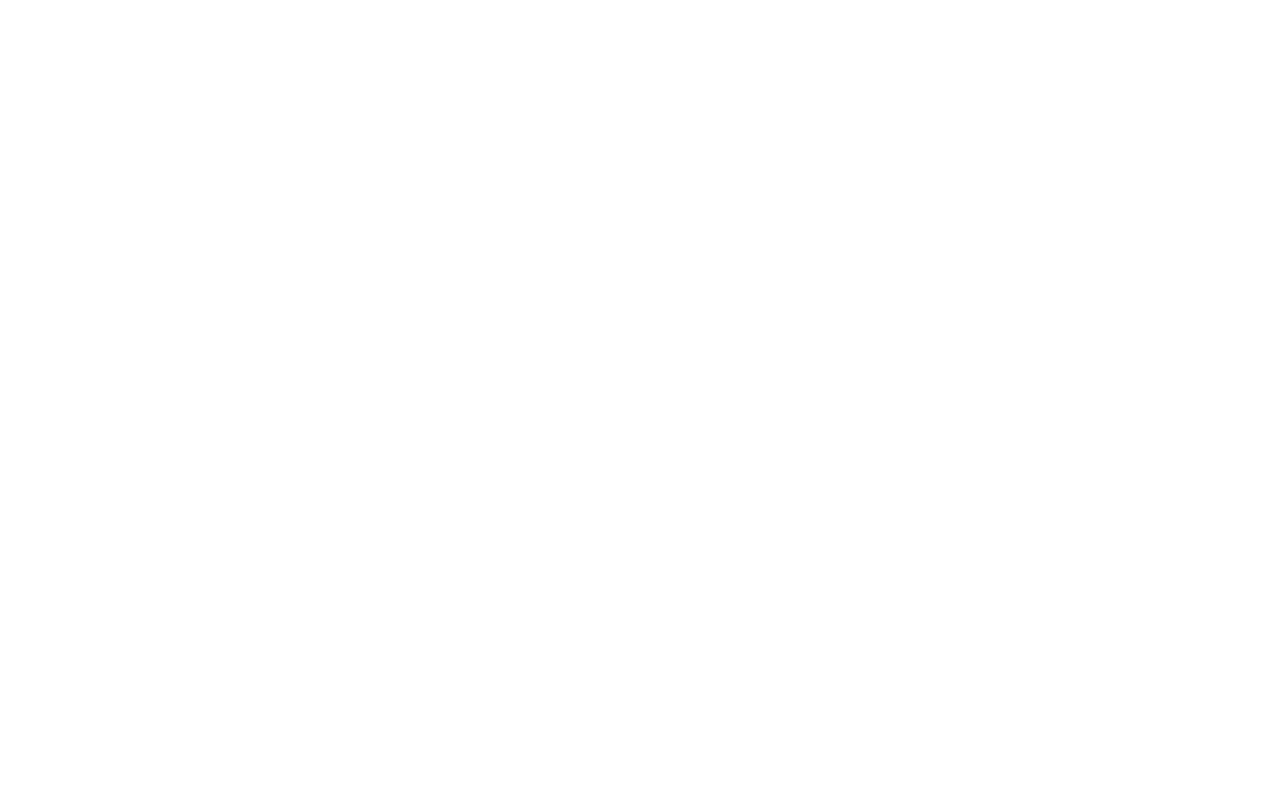
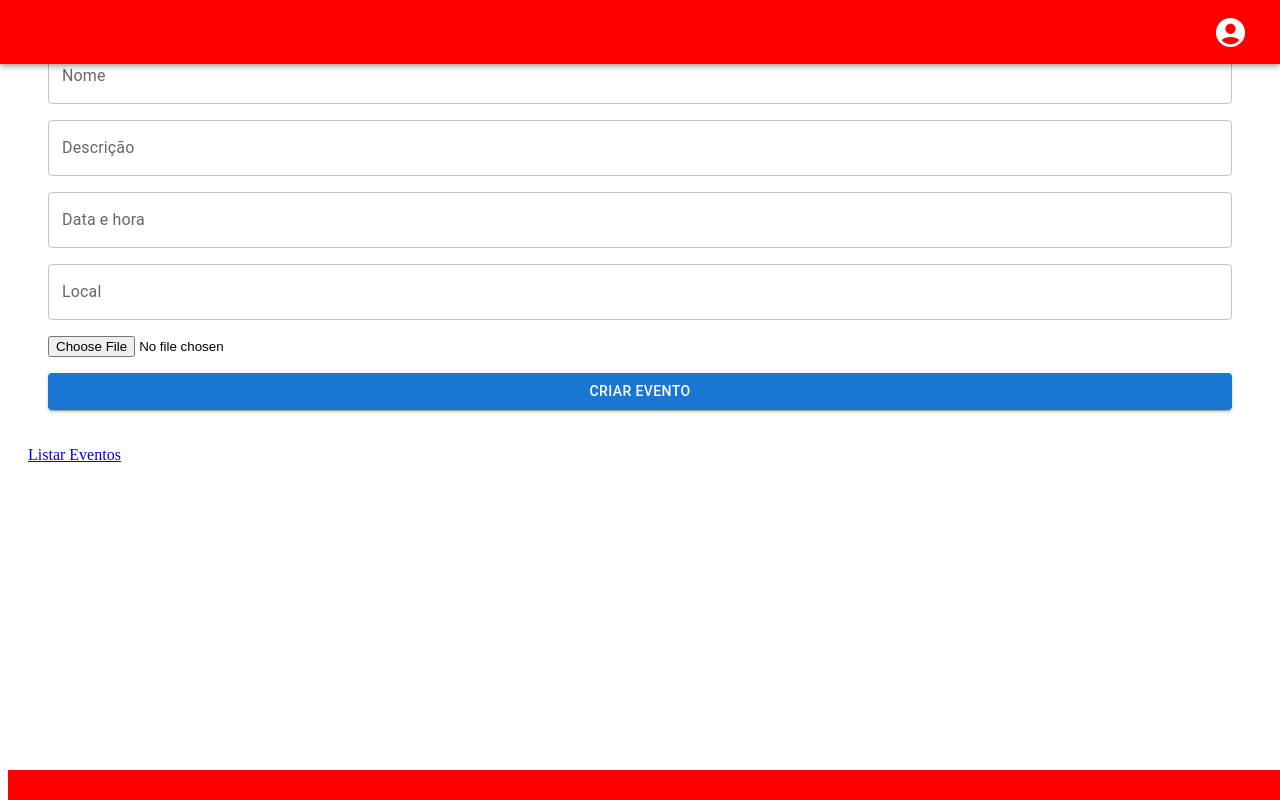
Before and after one commit to guinegrijo/projetoVIO, a React (Vite) app: page /CreateEvent in a window 1280 px wide. Before the commit this address had no page. Built offline with nearby package versions, Linux system fonts and the light colour scheme; sample sign-in values are in the browser's storage.

Commit message:
implementação para usar imagens

```diff
--- a/src/App.jsx
+++ b/src/App.jsx
@@ -5,6 +5,7 @@
 import Cadastro from "./pages/Cadastro";
 import ProtectedRoute from "./components/ProtectedRoute";
 import ListEventos from "./pages/listEventos";
+import CreateEvent from "./pages/CreateEvent";
 
 function App() {
   return (
@@ -29,6 +30,14 @@
               </ProtectedRoute>
             }
           />
+          <Route
+            path="/CreateEvent"
+            element={
+              <ProtectedRoute>
+                <CreateEvent />
+              </ProtectedRoute>
+            }
+          />
         </Routes>
       </BrowserRouter>
     </div>
--- a/src/axios/axios.js
+++ b/src/axios/axios.js
@@ -25,6 +25,17 @@
     getEventos:()=>api.get("evento"),
     deleteEvento:(id)=>api.delete("evento/"+id),
     createIngresso: (ingresso) => api.post("/ingresso", ingresso),
+    createEvento: (form, imagem) => {
+        const data = new FormData()
+        for (let key in form) data.append(key, form[key])
+        if(imagem) data.append("imagem", imagem)
+        return api.post("evento/", data, {
+            headers: {
+                "Content-Type":"multipart/form-data",
+                Accept:"application/json"
+            }
+        })
+    }
 }
 
 export default sheets;
--- /dev/null
+++ b/src/pages/CreateEvent.jsx
@@ -0,0 +1,82 @@
+import { useState } from "react";
+import sheets from "../axios/axios";
+import { TextField, Button } from "@mui/material";
+import { Link } from "react-router-dom";
+
+function CreateEvent() {
+  const [form, setForm] = useState({
+    nome: "",
+    descricao: "",
+    data_hora: "",
+    local: "",
+    fk_id_organizador: 1,
+  });
+
+  const [imagem, setImagem] = useState(null);
+
+  const handleChange = (e) => {
+    setForm({ ...form, [e.target.name]: e.target.value });
+  };
+
+  const handleFileChange = (e) => {
+    setImagem(e.target.files[0]);
+  };
+
+  const handleSubmit = async (e) => {
+    e.preventDefault();
+    try {
+      await sheets.createEvento(form, imagem);
+      alert("Evento criado com sucesso!");
+    } catch (err) {
+      console.error(err);
+      alert("Erro ao criar evento");
+    }
+  };
+
+  return (
+    <div>
+      <form onSubmit={handleSubmit} style={{ padding: 20 }}>
+        <TextField
+          fullWidth
+          name="nome"
+          label="Nome"
+          onChange={handleChange}
+          sx={{ mb: 2 }}
+        />
+        <TextField
+          fullWidth
+          name="descricao"
+          label="Descrição"
+          onChange={handleChange}
+          sx={{ mb: 2 }}
+        />
+        <TextField
+          fullWidth
+          name="data_hora"
+          label="Data e hora"
+          onChange={handleChange}
+          sx={{ mb: 2 }}
+        />
+        <TextField
+          fullWidth
+          name="local"
+          label="Local"
+          onChange={handleChange}
+          sx={{ mb: 2 }}
+        />
+        <input
+          type="file"
+          accept="image/*"
+          onChange={handleFileChange}
+          style={{ marginBottom: 16 }}
+        />
+        <Button fullWidth type="submit" variant="contained" sx={{ mb: 2 }}>
+          Criar Evento
+        </Button>
+      </form>
+      <Link to="/eventos">Listar Eventos</Link>
+    </div>
+  );
+}
+
+export default CreateEvent;
--- a/src/pages/listUsers.jsx
+++ b/src/pages/listUsers.jsx
@@ -144,9 +144,9 @@
             fullWidth
             variant="contained"
             component={Link}
-            to="/eventos"
+            to="/CreateEvent"
           >
-            IR PARA EVENTOS
+            CreateEvent
           </Button>
 
           <Button
```
